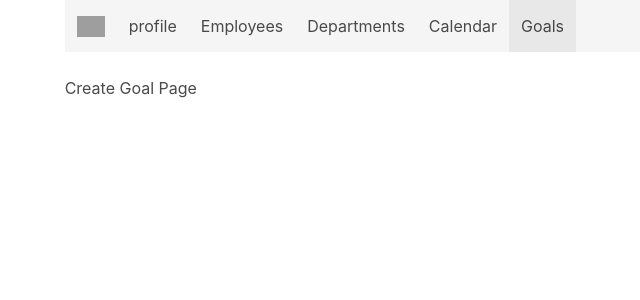
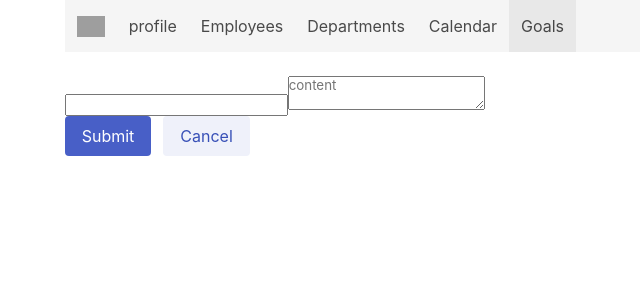
Before and after one commit to dabeng/hr, a React (Create React App) app: page /goals/create in a window 1280 px wide. Shown: the top 300 px of the page, without its empty margins (44-684 px from the left). Built offline with nearby package versions, Linux system fonts and the light colour scheme; no server answers; grey boxes are pictures that could not be loaded.

Commit message:
add create page

```diff
--- a/server.js
+++ b/server.js
@@ -253,6 +253,8 @@ router.render = (req, res) => {
       }
       res.json(res.locals.data);
     }
+  } else if (req.method === "POST") {
+    res.json(res.locals.data);
   }
 };
 
--- a/src/features/core/apiSlice.js
+++ b/src/features/core/apiSlice.js
@@ -27,9 +27,17 @@ export const apiSlice = createApi({
     }),
     getGoal: builder.query({
       query: goalId => `/goals/${goalId}`
+    }),
+    createGoal: builder.mutation({
+      query: initialPost => ({
+        url: '/goals',
+        method: 'POST',
+        // Include the entire post object as the body of the request
+        body: initialPost
+      })
     })
   })
 })
 
 // Export the auto-generated hook for the `getPosts` query endpoint
-export const { useGetGoalsQuery, useGetGoalQuery } = apiSlice;
+export const { useGetGoalsQuery, useGetGoalQuery, useCreateGoalMutation } = apiSlice;
--- a/src/features/goals/CreateGoalPage.js
+++ b/src/features/goals/CreateGoalPage.js
@@ -4,23 +4,38 @@ import {
   Route,
   Link,
 } from "react-router-dom";
+import { useForm } from 'react-hook-form';
 
-import { useGetGoalsQuery } from '../core/apiSlice';
+import { useCreateGoalMutation } from '../core/apiSlice';
 
 const CreateGoalPage = () => {
+  const { register, handleSubmit, reset, formState: { errors } } = useForm();
 
-  const {
-    data: goals,
-    isLoading,
-    isSuccess,
-    isError,
-    error
-  } = useGetGoalsQuery();
+  const [createGoal, { isLoading }] = useCreateGoalMutation();
+
+  const onSubmit = async (data) => {
+      try {
+        await createGoal(data).unwrap();
+        reset();
+      } catch (err) {
+        console.error('Failed to save the post: ', err)
+      }
+  };
 
   return (
-    <div>
-      Create Goal Page
-    </div>
+    <form onSubmit={handleSubmit(onSubmit)}>
+      <input type="text"  {...register("title", {required: true, maxLength: 200})} />
+      <textarea placeholder="content" {...register("content", {required: true, maxLength: 3000})} />
+
+      <div class="field is-grouped">
+        <div class="control">
+          <button class="button is-link">Submit</button>
+        </div>
+        <div class="control">
+          <button class="button is-link is-light">Cancel</button>
+        </div>
+      </div>
+    </form>
   );
 };
 
--- a/src/features/goals/Goals.js
+++ b/src/features/goals/Goals.js
@@ -26,6 +26,7 @@ const Goals = () => {
 
   return (
     <div>
+      <Link to="/goals/create" className="button is-primary">Create Goal</Link>
       {isLoading && <i className={"fas fa-circle-notch fa-spin fa-4x "}></i>}
       {isSuccess && sortedGoals.map(goal =>
         <article className="post-excerpt" key={goal.id}>
```
